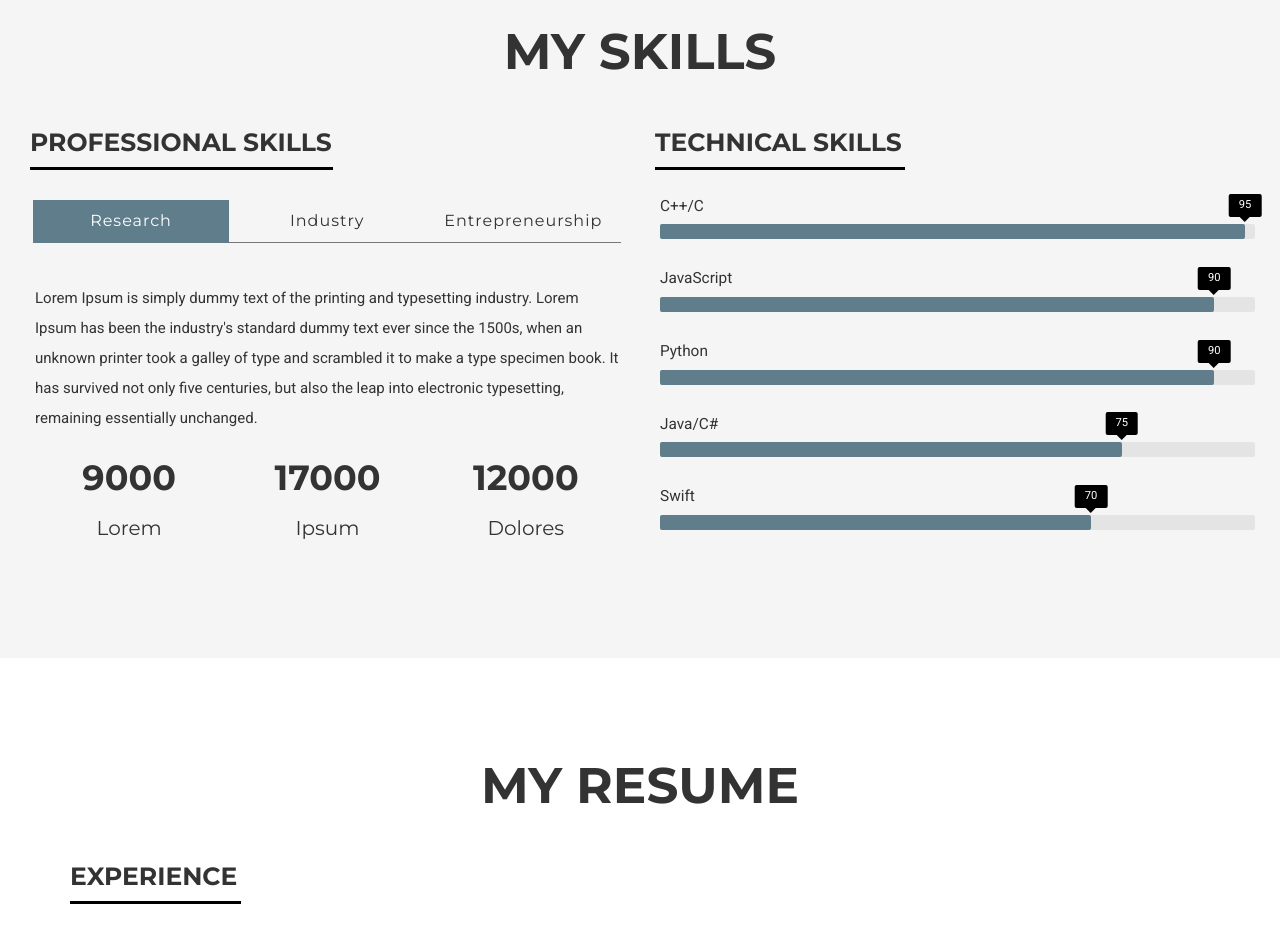
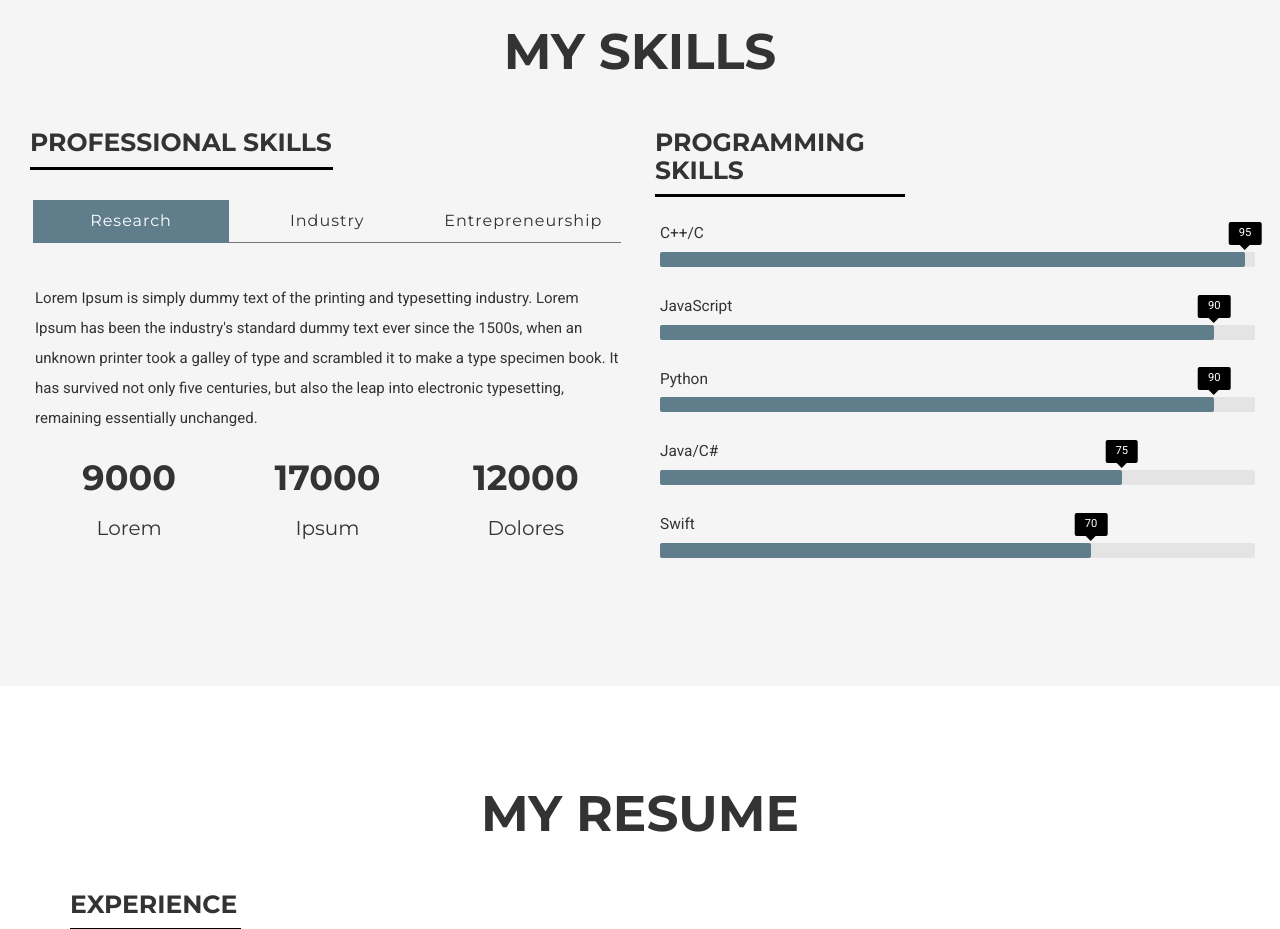
Before and after one commit to tianhaoz95/resume, a plain HTML site: page index.html in a window 1280 px wide. Shown: the part 1480-2409 px from the top of the page. Drawn offline with Linux system fonts and the light colour scheme; files whose address does not match are found by name.

Commit message:
update skill title

```diff
--- a/index.html
+++ b/index.html
@@ -261,7 +261,7 @@
 				</div>
 
 				<div class="col-md-6 wthreeskills-grid wthreeskills-grid-2">
-					<h4>TECHNICAL SKILLS</h4>
+					<h4>PROGRAMMING SKILLS</h4>
 
 					<div class="bar_group">
 						<div class='bar_group__bar thin' label='C++/C' show_values='true' tooltip='true' value='95'></div>
```
